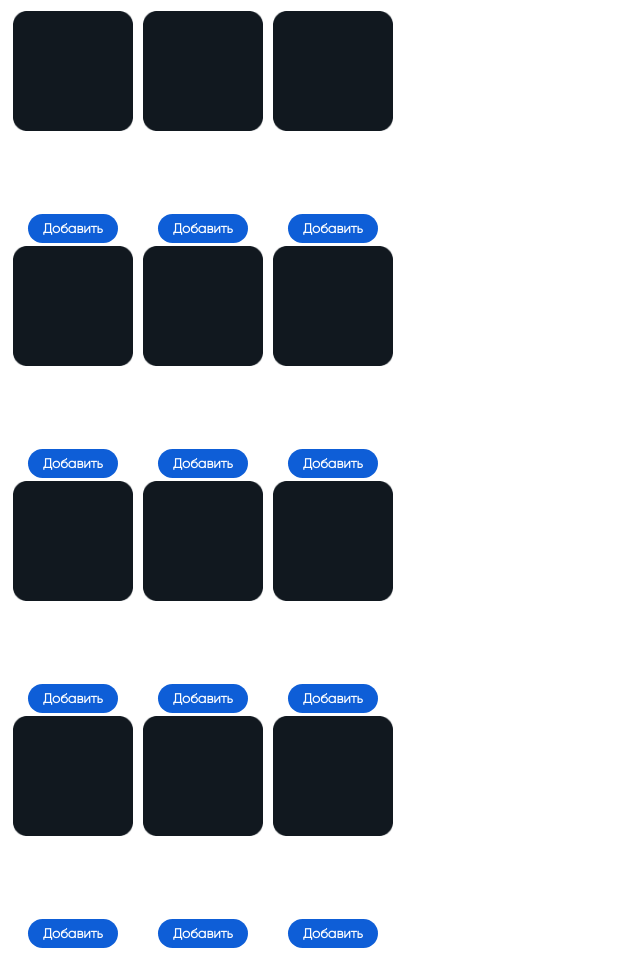
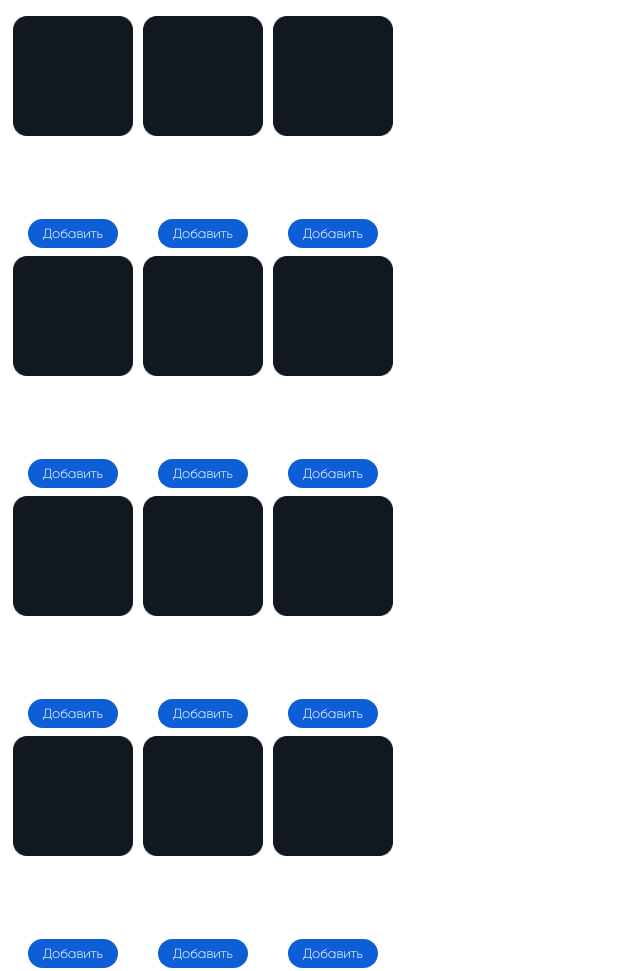
Before and after one commit to fuzereal/fuzereal.github.io, a plain HTML site: page index.html in a window 1280 px wide. Shown: the whole page, without its empty margins (0-640 px from the left). Drawn offline with Linux system fonts and the light colour scheme; a script that the page names is missing; files whose address does not match are found by name.

Commit message:
Update style.css

```diff
--- a/style.css
+++ b/style.css
@@ -1,4 +1,5 @@
 body {
+
 	padding: 0;
 	color: var(--tg-theme-text-color);
 	background: var(--tg-theme-bg-color);
@@ -17,7 +18,7 @@ body {
 
 .img {
 	width: 120px;
-	margin: 3px 0 5px 0;
+	margin: 8px 0 5px 0;
 }
 
 .item {
@@ -44,7 +45,6 @@ p {
 	background:#0E5ED7;
 	border-radius: 15px;
 	color: #fff;
-	font-weight: 700;
 
 	transition: background .2s linear;
 }
```
